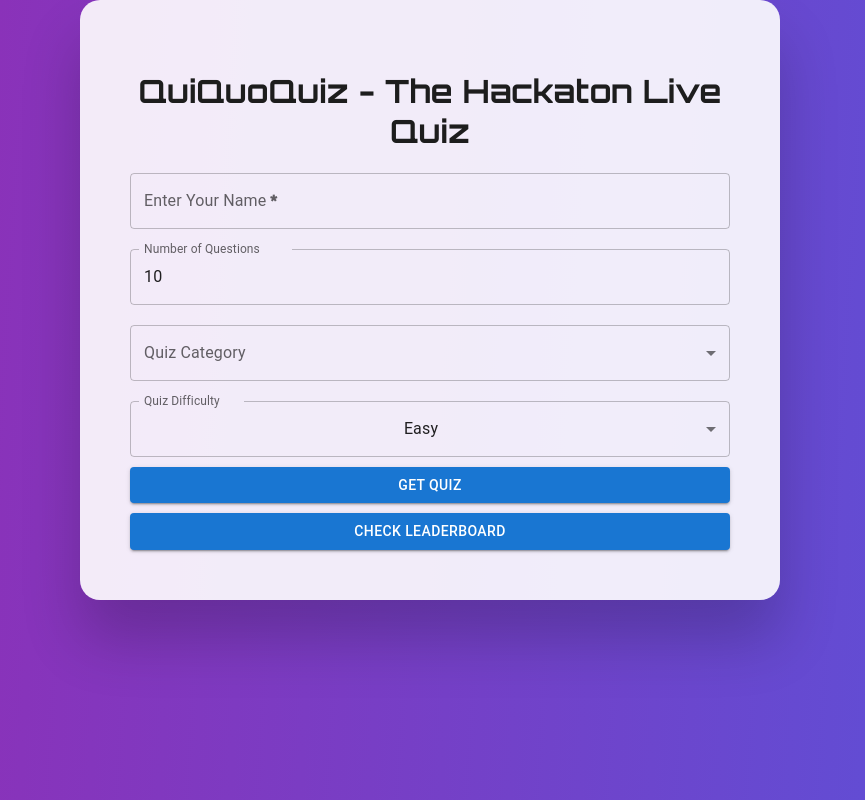
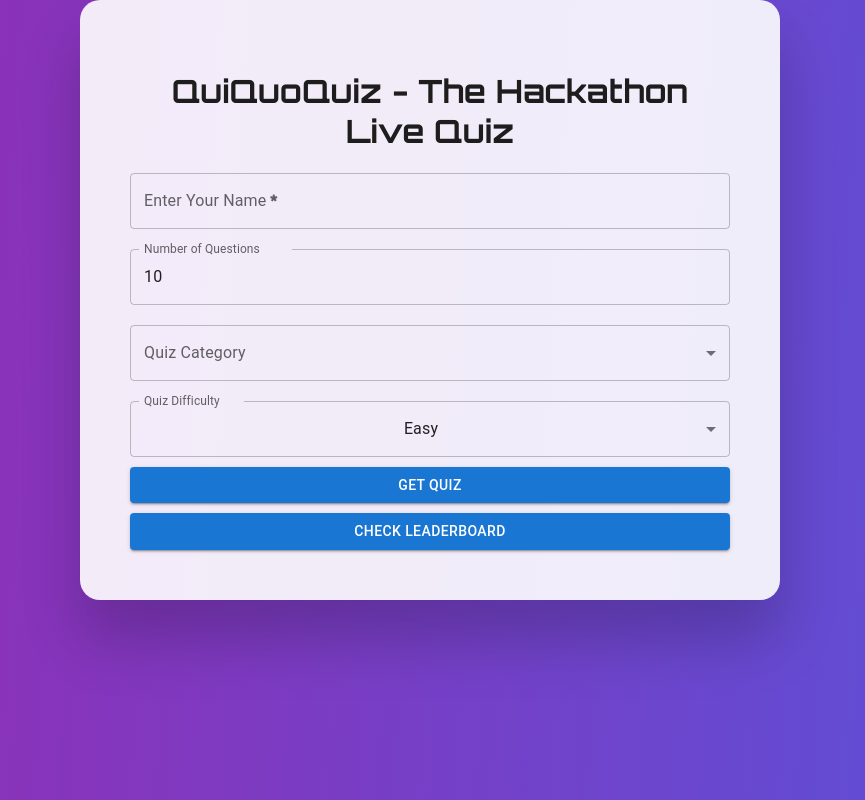
Before and after one commit to tomorrowdevs-projects/tech-jobs-fair-hackathon-bari-2024-team7, a React (Vite) app in the folder hackatonbari/: page / in a window 1280 px wide. Shown: the top 800 px of the page, without its empty margins (210-1075 px from the left). Built offline with nearby package versions, Linux system fonts and the light colour scheme.

Commit message:
Update Quiz.jsx - Hackathon

```diff
--- a/hackatonbari/src/components/Quiz.jsx
+++ b/hackatonbari/src/components/Quiz.jsx
@@ -58,7 +58,7 @@ export default function Quiz() {
   return (
     <div className='quiz-main'>
       <ToastContainer />
-      <h1>QuiQuoQuiz - The Hackaton Live Quiz</h1>
+      <h1>QuiQuoQuiz - The Hackathon Live Quiz</h1>
       <TextField
         required
         style={{ marginBottom: 20 }}
```
